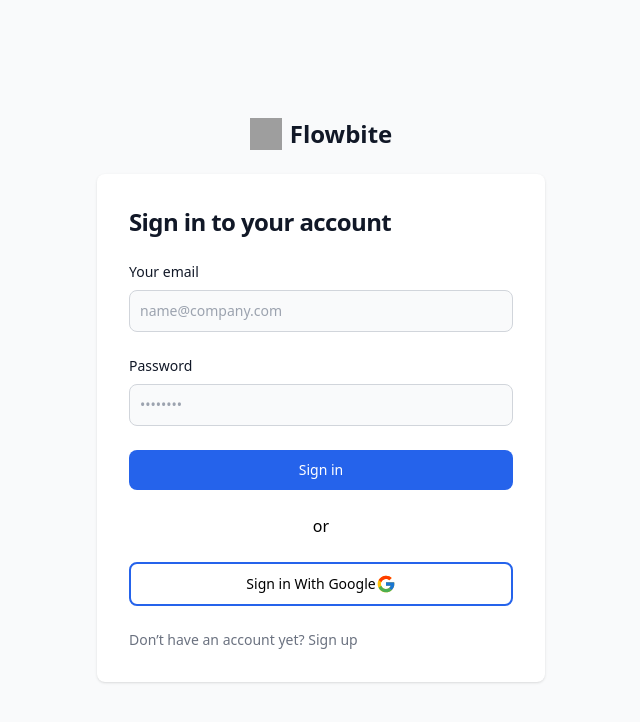
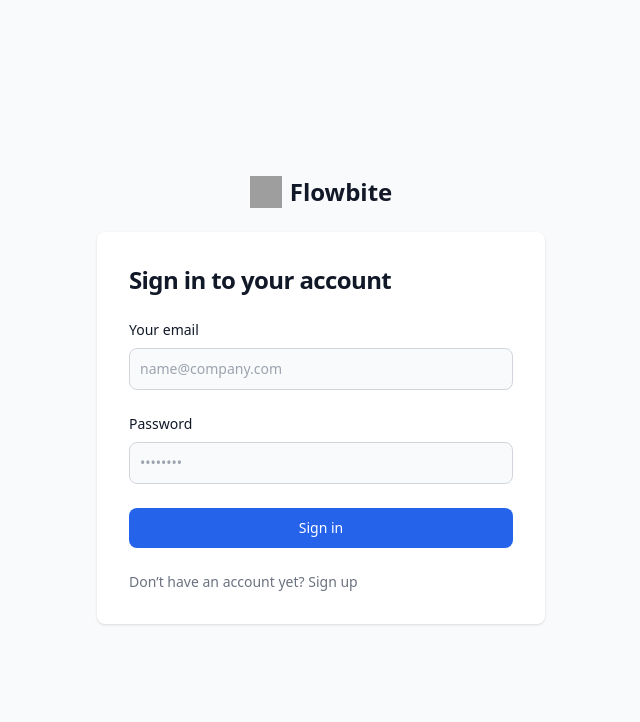
Before and after one commit to SalmanIlya/Authentication-with-react--firebase, a React (Create React App) app: page /Login in a window 1280 px wide. Shown: the top 722 px of the page, without its empty margins (319-959 px from the left). Built offline with nearby package versions, Linux system fonts and the light colour scheme; no server answers; grey boxes are pictures that could not be loaded.

Commit message:
small-updates

```diff
--- a/src/Pages/Login.jsx
+++ b/src/Pages/Login.jsx
@@ -2,6 +2,7 @@
 import { Link, useNavigate } from "react-router-dom";
 import { Usefirebase } from "../Context/Firebase";
 import { FcGoogle } from "react-icons/fc";
+import { ToastContainer, toast } from 'react-toastify';
 const Login = () => {
   const navigate = useNavigate();
   const firebase = Usefirebase();
@@ -10,18 +11,24 @@
   useEffect(() => {
     if (firebase.isLogin) {
       navigate("/");
+      toast.success("Login successfully")
+
     }
   }, [firebase, navigate]);
   const LoginUser = () => {
-    if (!Email && !Password) {
-      alert("all fealds are required");
-    } else {
+    if (!Email) {
+      toast.error("all fealds are required");
+    } else if(!Password){
+      toast.error("all fealds are required");
+
+    }
+     else {
       firebase.Loginuser(Email, Password);
       navigate("/");
-      console.log(Email, Password);
+      toast.success("Login successfully")
     }
   };
-  console.log(firebase.isLogin);
+
 
   return (
     <div>
@@ -38,6 +45,7 @@
             />
             Flowbite
           </a>
+          <ToastContainer/>
           <div className="w-full bg-white rounded-lg shadow dark:border md:mt-0 sm:max-w-md xl:p-0 dark:bg-gray-800 dark:border-gray-700">
             <div className="p-6 space-y-4 md:space-y-6 sm:p-8">
               <h1 className="text-xl font-bold leading-tight tracking-tight text-gray-900 md:text-2xl dark:text-white">
@@ -89,13 +97,8 @@
                 >
                   Sign in
                 </button>
-                <p className="text-center">or</p>
-                <button
-                  onClick={firebase.LoginWithGoogle}
-                  className="w-full text-black border-2 border-blue-600  hover:bg-primary-700 focus:ring-4 focus:outline-none focus:ring-primary-300 font-medium rounded-lg text-sm px-5 py-2.5 text-center dark:bg-primary-600 dark:hover:bg-primary-700 dark:focus:ring-primary-800 flex flex-row justify-center items-center "
-                >
-                  <p> Sign in With Google</p> <FcGoogle className="text-xl " />
-                </button>
+
+
                 <p className="text-sm font-light text-gray-500 dark:text-gray-400">
                   Don’t have an account yet?{" "}
                   <Link
```
